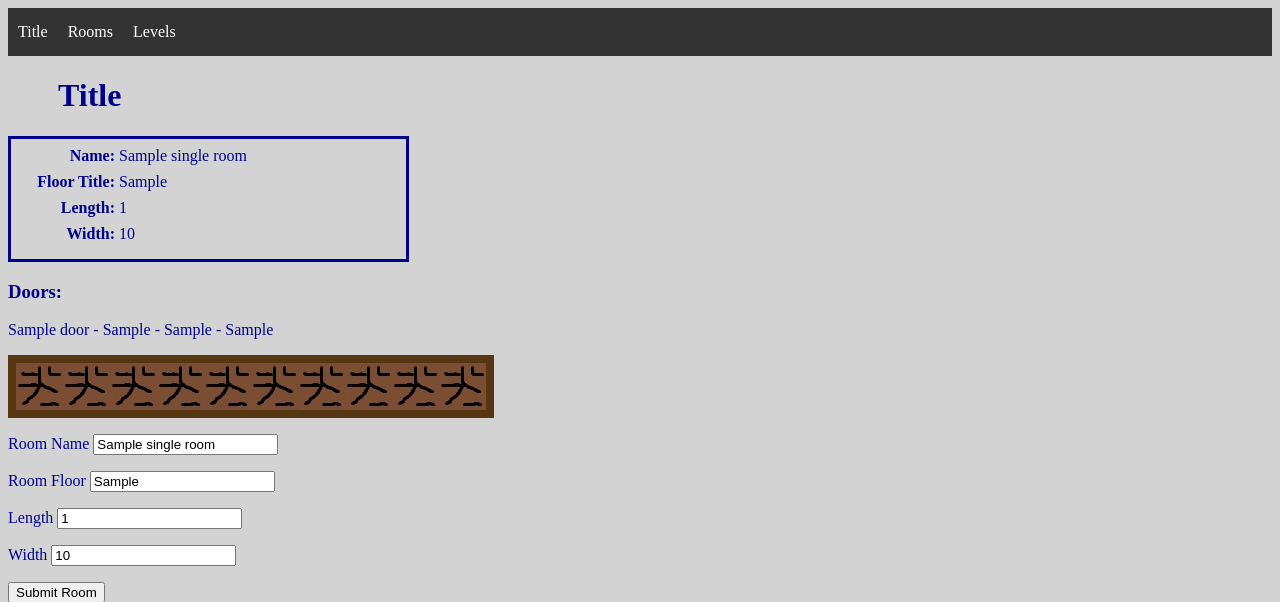
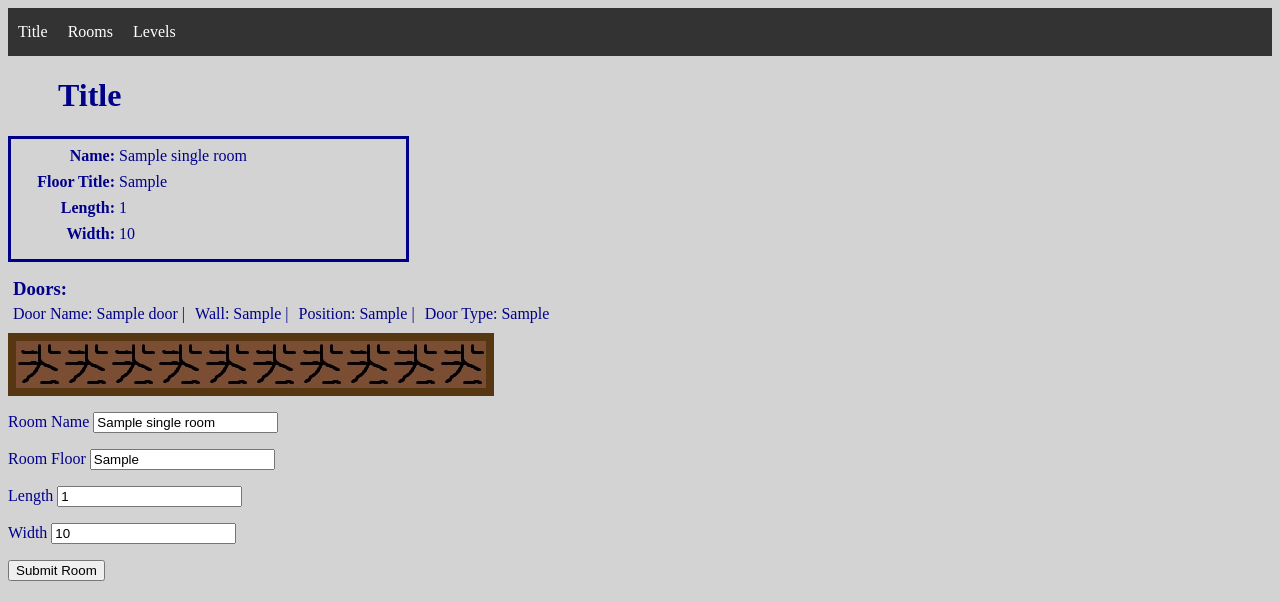
Before and after one commit to LeoKnox/dungeon_flask, a Flask app: template application/templates/edit_room.html in a window 1280 px wide. Shown: the top 602 px of the page. Run offline with Flask 2, Linux system fonts and the light colour scheme; the template is opened without the code that fills it: values that come from a table or form of the project are taken from there, most other values are stand-ins (such as "Sample title", 1, 10 or a date in 2020).

Commit message:
Add files via upload

```diff
--- a/application/static/css/layout.css
+++ b/application/static/css/layout.css
@@ -79,6 +79,19 @@ td {
     background-color: darkslategray;
 }
 
+.door_list {
+    margin: 0 5px;
+}
+
+.door_ul {
+    background-color: lightgray;
+    margin-bottom: 10px;
+}
+
+.door_heading {
+    margin: 5px;
+}
+
 dl {
     border: 3px solid darkblue;
     padding: 0.5em;
--- a/application/templates/edit_room.html
+++ b/application/templates/edit_room.html
@@ -11,10 +11,16 @@
     <dt>Width</dt>
     <dd>{{ single_room["width"] }}</dd>
 </dl>
-<h3>Doors:</h3>
+<h3 class="door_heading">Doors:</h3>
+<ul class="door_ul">
 {% for door in single_room["r1"] %}
-    <p>{{ door["room_name"] }} - {{ door["room_wall"] }} - {{ door["wall_pos"] }} - {{ door["door_type"] }}</p>
+    <li class="door_list">Door Name: {{ door["room_name"] }} |</li>
+    <li class="door_list">Wall: {{ door["room_wall"] }} |</li>
+    <li class="door_list">Position: {{ door["wall_pos"] }} |</li>
+    <li class="door_list">Door Type: {{ door["door_type"] }}</li>
+    </br>
 {% endfor %}
+</ul>
 
 <div class="room">
 {% for i in range(0, single_room["length"]) -%}
```
